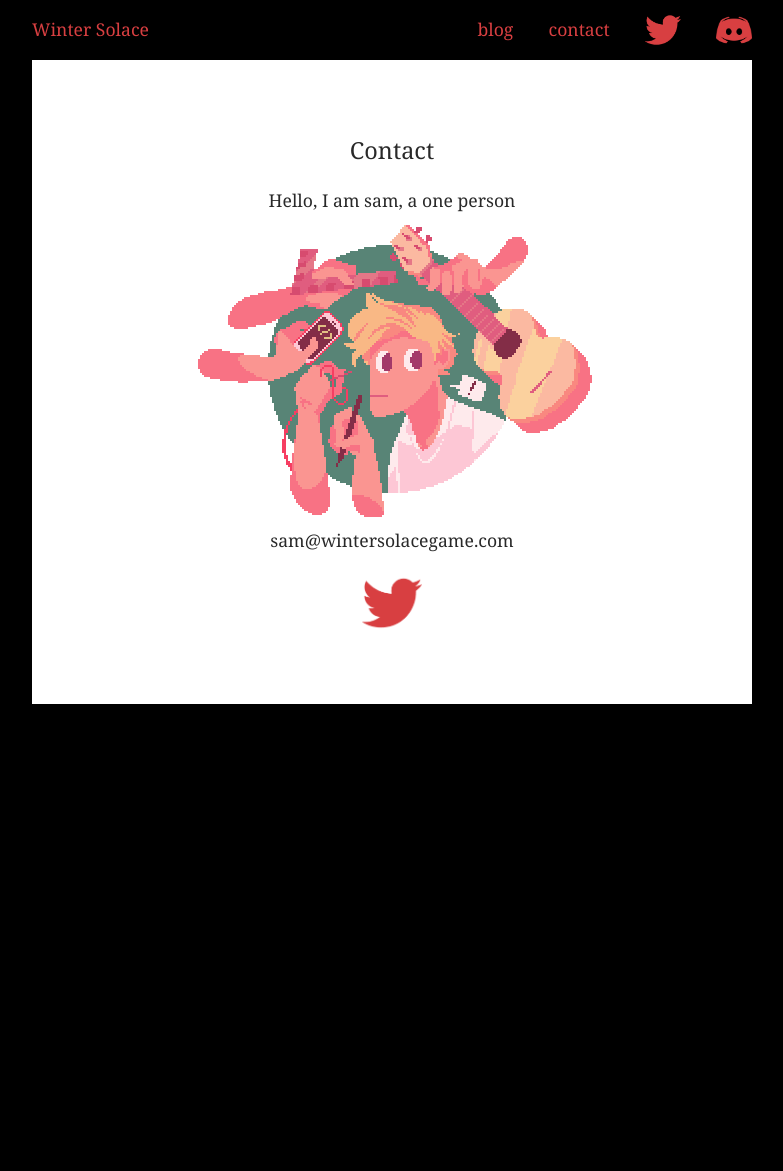
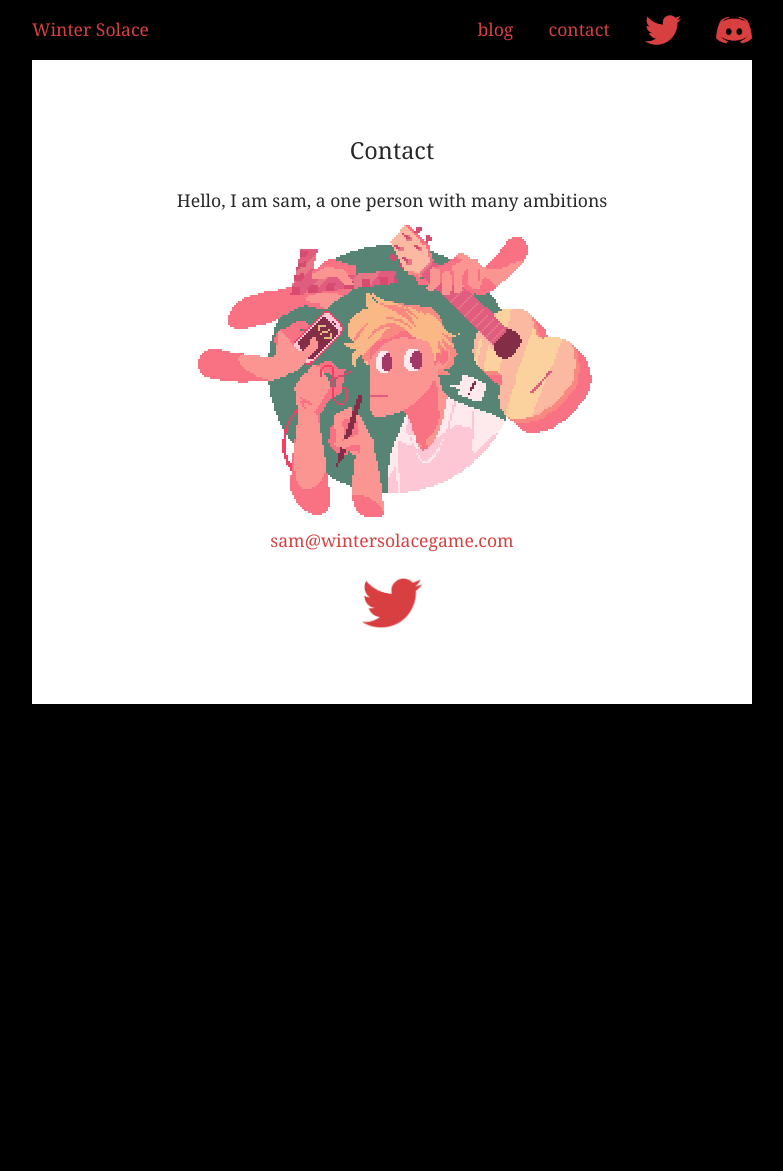
Before and after one commit to BaronBlackmore/Wintercast, a Jekyll site: the page built from contact.html, in a window 1280 px wide. Shown: the whole page, without its empty margins (248-1031 px from the left). Built offline with Jekyll 4.4.1, drawn with Linux system fonts in a browser that asks for light colours.

Commit message:
little edit

```diff
--- a/contact.html
+++ b/contact.html
@@ -15,10 +15,10 @@ layout: default
 	<div class="contact-info">
 		<h5>Contact</h5>
 
-		<p>Hello, I am sam, a one person</p>
+		<p>Hello, I am sam, a one person with many ambitions</p>
 		<img alt="Sam Ballard Image" src="/images/sam-profile.png">
 
-		<p>sam@wintersolacegame.com</p>
+		<p><a href="mailto:sam@wintersolacegame.com">sam@wintersolacegame.com</a></p>
 		<p><a href="https://twitter.com/BaronBlackmore"><img alt="twitter logo" style="height: 60px" src="/images/twitter-logo.png"></a></p>
 
 	</div>
```
